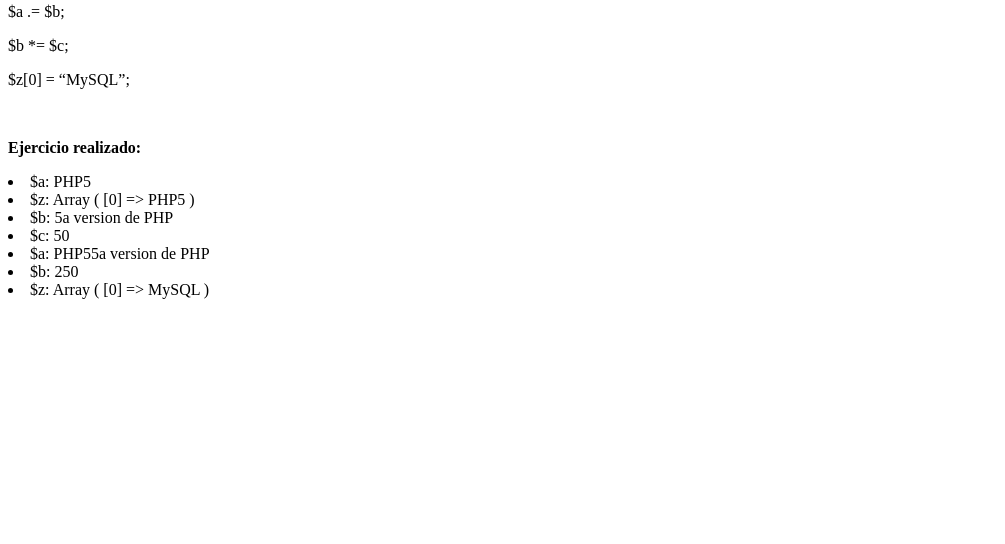
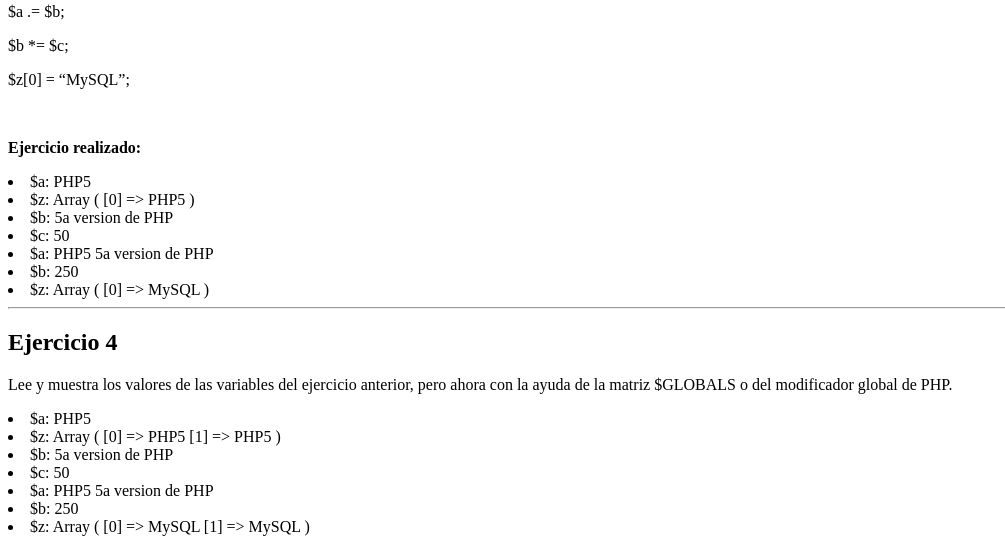
Before and after one commit to inava404/tecweb, a PHP site: page / in a window 1280 px wide. Shown: the part 1308-1852 px from the top of the page, without its empty margins (0-1005 px from the left). Before the commit the page ends 1607 px from the top, so only its background shows below. Run offline with PHP 8.4, Linux system fonts and the light colour scheme.

Commit message:
Ejercicio 4 resuelto

```diff
--- a/practicas/p04/index.php
+++ b/practicas/p04/index.php
@@ -91,7 +91,7 @@
         <br>
         <p><b>Ejercicio realizado:</b></p>
         <?php
-            $a = "PHP5";
+            $a = "PHP5 ";
             echo '<li>$a: '.$a.'</li>';
             $z[] = &$a;
             echo '<li>$z: ' . print_r($z, true) . '</li>';
@@ -107,5 +107,36 @@
             $z[0] = "MySQL";
             echo '<li>$z: ' . print_r($z, true) . '</li>';
         ?>
+
+    <hr>
+    <h2>Ejercicio 4</h2>
+    <p>Lee y muestra los valores de las variables del ejercicio anterior, pero ahora con la ayuda de
+    la matriz $GLOBALS o del modificador global de PHP.</p>
+    <?php
+        $GLOBALS['a'] = "PHP5 ";
+        echo '<li>$a: ' . $GLOBALS['a'] . '</li>';
+
+        $GLOBALS['z'][] = &$GLOBALS['a'];
+        echo '<li>$z: ' . print_r($GLOBALS['z'], true) . '</li>';
+
+        $GLOBALS['b'] = "5a version de PHP";
+        echo '<li>$b: ' . $GLOBALS['b'] . '</li>';
+
+        $GLOBALS['c'] = intval($GLOBALS['b']) * 10;
+        echo '<li>$c: ' . $GLOBALS['c'] . '</li>';
+
+        $GLOBALS['a'] .= $GLOBALS['b'];
+        echo '<li>$a: ' . $GLOBALS['a'] . '</li>';
+
+        settype($GLOBALS['b'], 'int');
+        $GLOBALS['b'] *= $GLOBALS['c'];
+        echo '<li>$b: ' . $GLOBALS['b'] . '</li>';
+
+        $GLOBALS['z'][0] = "MySQL";
+        echo '<li>$z: ' . print_r($GLOBALS['z'], true) . '</li>';
+        unset($a, $z, $b, $c);
+    ?>
+
+
 </body>
 </html>
```
